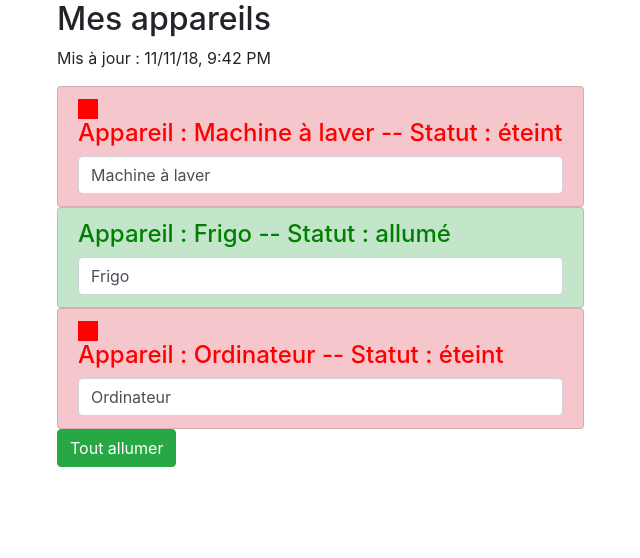
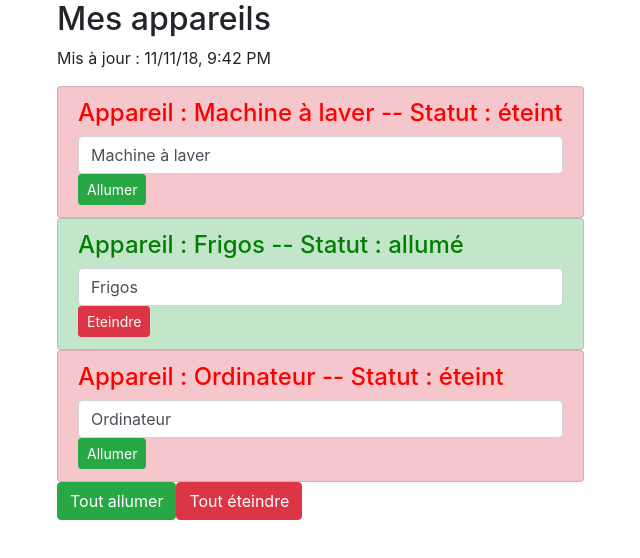
Before and after one commit to flaudanum/OC-Angular-course, an Angular app: page / in a window 1280 px wide. Shown: the top 558 px of the page, without its empty margins (13-653 px from the left). Built offline with nearby package versions, Linux system fonts and the light colour scheme.

Commit message:
Completed part 3 chapter 1: services

```diff
--- a/src/app/app.component.html
+++ b/src/app/app.component.html
@@ -8,14 +8,18 @@
       <!-- <p>Mis à jour : {{ lastUpdate | async | date: 'y MMMM, EEEE d' | uppercase }}</p> -->
 
       <ul class="list-group">
-        <app-appareil *ngFor="let appareil of appareils"
-         [appareilName]="appareil.name" [appareilStatus]="appareil.status"></app-appareil>
+        <app-appareil *ngFor="let appareil of appareils; let i=index"
+                      [appareilName]="appareil.name"
+                      [appareilStatus]="appareil.status"
+                      [index]="i"></app-appareil>
       </ul>
 
       <button class="btn btn-success"
               [disabled]="!isAuth"
               (click)="onAllumer()">Tout allumer</button>
-
+      <button class="btn btn-danger"
+              [disabled]="!isAuth"
+              (click)="onEteindre()">Tout éteindre</button>
     </div>
   </div>
 </div>
--- a/src/app/app.component.ts
+++ b/src/app/app.component.ts
@@ -1,4 +1,5 @@
-import { Component } from '@angular/core';
+import { Component, OnInit } from '@angular/core';
+import { AppareilService } from './services/appareil.service'
 
 console.clear();
 
@@ -7,7 +8,11 @@ console.clear();
   templateUrl: './app.component.html',
   styleUrls: ['./app.component.scss']
 })
-export class AppComponent {
+
+
+
+
+export class AppComponent implements OnInit {
   isAuth = false;
 
   lastUpdate = new Promise(
@@ -21,22 +26,9 @@ export class AppComponent {
     }
   );
 
-  appareils = [
-    {
-      name: 'Machine à laver',
-      status: 'éteint'
-    },
-    {
-      name: 'Frigo',
-      status: 'allumé'
-    },
-    {
-      name: 'Ordinateur',
-      status: 'éteint'
-    }
-  ];
+  appareils: any[];
 
-  constructor() {
+  constructor(private appareilService: AppareilService) {
     setTimeout(
       () => {
         this.isAuth = true;
@@ -44,7 +36,20 @@ export class AppComponent {
     );
   }
 
+  ngOnInit() {
+    this.appareils = this.appareilService.appareils;
+  }
+
   onAllumer() {
-    console.log('On allume tout !');
+    this.appareilService.switchOnAll();
+  }
+  onEteindre() {
+    if (confirm('Etes-vous sûr de vouloir éteindre tous vos appareils ?')) {
+      this.appareilService.switchOffAll();
+    }
+    else {
+      return null;
+    }
+
   }
 }
--- a/src/app/appareil/appareil.component.html
+++ b/src/app/appareil/appareil.component.html
@@ -1,9 +1,17 @@
 <li [ngClass]="{'list-group-item': true,
                 'list-group-item-success': appareilStatus === 'allumé',
                 'list-group-item-danger': appareilStatus === 'éteint'}">
-  <div style="width:20px;height:20px;background-color:red;"
-  *ngIf="appareilStatus === 'éteint'"></div>
+  <!-- <div style="width:20px;height:20px;background-color:red;"
+  *ngIf="appareilStatus === 'éteint'"></div> -->
   <h4 [ngStyle]="{color: getColor()}">
     Appareil : {{ appareilName }} -- Statut : {{ getStatus() }}</h4>
   <input type="text" class="form-control" [(ngModel)]="appareilName"/>
+
+  <button class="btn btn-sm btn-success"
+          *ngIf="appareilStatus === 'éteint'"
+          (click)="onSwitch()">Allumer</button>
+  <button class="btn btn-sm btn-danger"
+          *ngIf="appareilStatus === 'allumé'"
+          (click)="onSwitch()">Eteindre</button>
+
 </li>
--- a/src/app/appareil/appareil.component.ts
+++ b/src/app/appareil/appareil.component.ts
@@ -1,4 +1,5 @@
 import { Component, Input, OnInit } from '@angular/core';
+import { AppareilService } from '../services/appareil.service'
 
 @Component({
   selector: 'app-appareil',
@@ -9,8 +10,9 @@ export class AppareilComponent implements OnInit {
 
   @Input() appareilName: string;
   @Input() appareilStatus: string;
+  @Input() index: number;
 
-  constructor() { }
+  constructor(private appareilService: AppareilService) { }
 
   ngOnInit() {
   }
@@ -28,5 +30,14 @@ export class AppareilComponent implements OnInit {
     }
   }
 
+  onSwitch() {
+    if (this.appareilStatus === 'allumé') {
+      this.appareilService.switchOffOne(this.index);
+    }
+    else if (this.appareilStatus === 'éteint') {
+      this.appareilService.switchOnOne(this.index);
+    }
+  }
+
 
 }
--- /dev/null
+++ b/src/app/services/appareil.service.ts
@@ -0,0 +1,34 @@
+export class AppareilService {
+  appareils = [
+    {
+      name: 'Machine à laver',
+      status: 'éteint'
+    },
+    {
+      name: 'Frigos',
+      status: 'allumé'
+    },
+    {
+      name: 'Ordinateur',
+      status: 'éteint'
+    }
+  ];
+
+  switchOnAll() {
+    for (let appareil of this.appareils) {
+      appareil.status = 'allumé';
+    }
+  }
+  switchOffAll() {
+    for (let appareil of this.appareils) {
+      appareil.status = 'éteint';
+    }
+  }
+
+  switchOnOne(i: number) {
+    this.appareils[i].status = 'allumé';
+  }
+  switchOffOne(i: number) {
+    this.appareils[i].status = 'éteint';
+  }
+}
```
Also changed, not shown: src/app/app.module.ts (+7 -1 lines).
